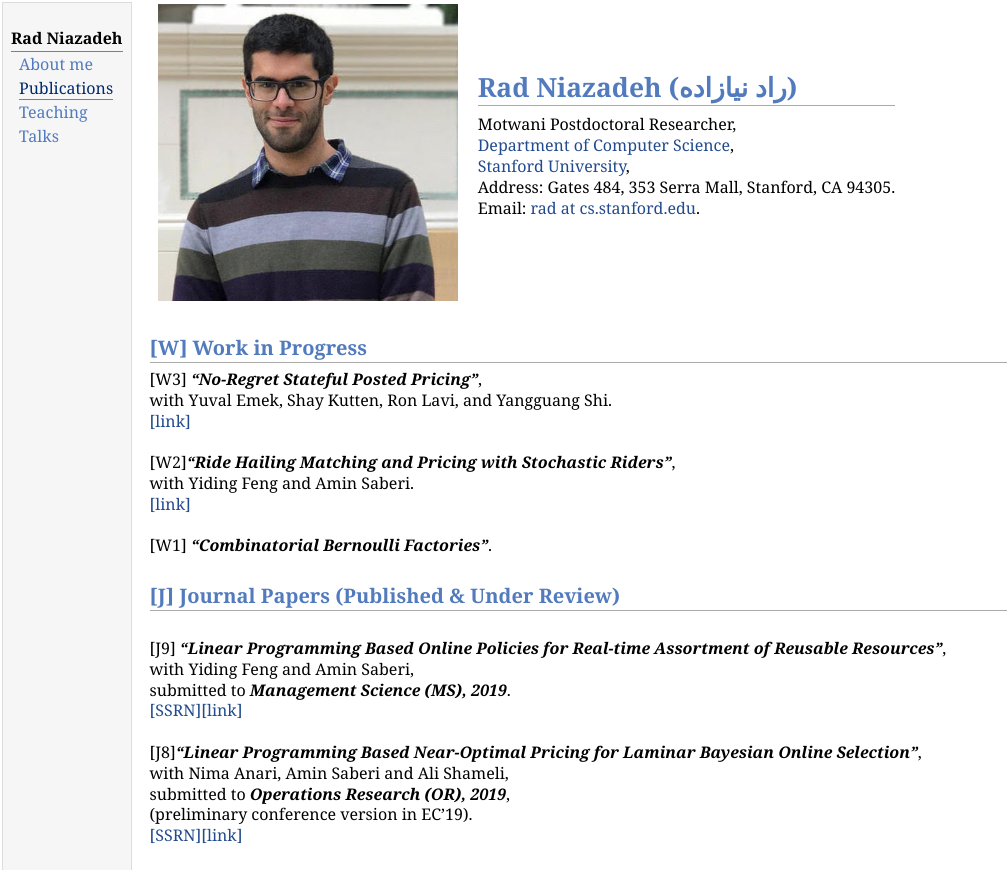
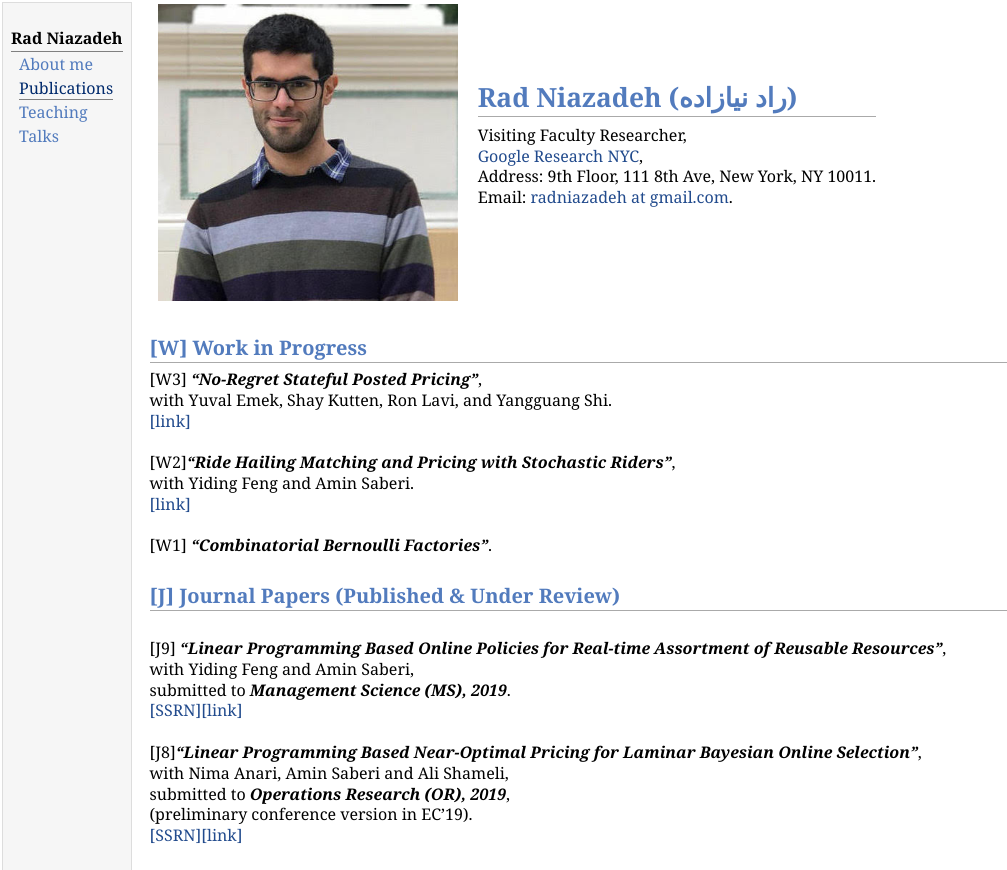
Before and after one commit to radniazadeh/radniazadeh.github.io, a plain HTML site: page pubs.html in a window 1280 px wide. Shown: the top 870 px of the page, without its empty margins (0-1007 px from the left). Drawn offline with Linux system fonts and the light colour scheme.

Commit message:
title fixed

```diff
--- a/pubs.html
+++ b/pubs.html
@@ -30,11 +30,10 @@ try {
 <table class="imgtable"><tr><td>
 <img src="rad13.jpg" alt="alt text" width="300px" height="HEIGHTpx" />&nbsp;</td>
 <td align="left"><h1>Rad Niazadeh (راد نیازاده)</h1>
-<p>Motwani Postdoctoral Researcher,<br />
-<a href="http://www.cs.stanford.edu/">Department of Computer Science</a>,<br />
-<a href="http://www.stanford.edu/">Stanford University</a>,<br />
-Address: Gates 484, 353 Serra Mall, Stanford, CA 94305.<br />
-Email: <a href="mailto:rad@cs.stanford.edu">rad at cs.stanford.edu</a>.</p>
+<p>Visiting Faculty Researcher,<br />
+<a href="https://ai.google/research">Google Research NYC</a>,<br />
+Address: 9th Floor, 111 8th Ave, New York, NY 10011.<br />
+Email: <a href="mailto:radniazadeh@gmail.com">radniazadeh at gmail.com</a>.</p>
 </td></tr></table>
 <h2><b>[W]</b> Work in Progress</h2>
 <p>[W3] <b><i>“No-Regret Stateful Posted Pricing”</i></b>,<br />
@@ -224,7 +223,7 @@ PhD Thesis (under Professor Robert Kleinberg), Cornell University, Summer 2017,<
 </ul>
 <div id="footer">
 <div id="footer-text">
-Page generated 2019-12-23 22:32:42 EST, by <a href="http://jemdoc.jaboc.net/">jemdoc</a>.
+Page generated 2019-12-23 22:43:06 EST, by <a href="http://jemdoc.jaboc.net/">jemdoc</a>.
 </div>
 </div>
 </td>
```
Also changed, not shown: talks.html (+5 -6 lines), teaching.html (+5 -6 lines).
